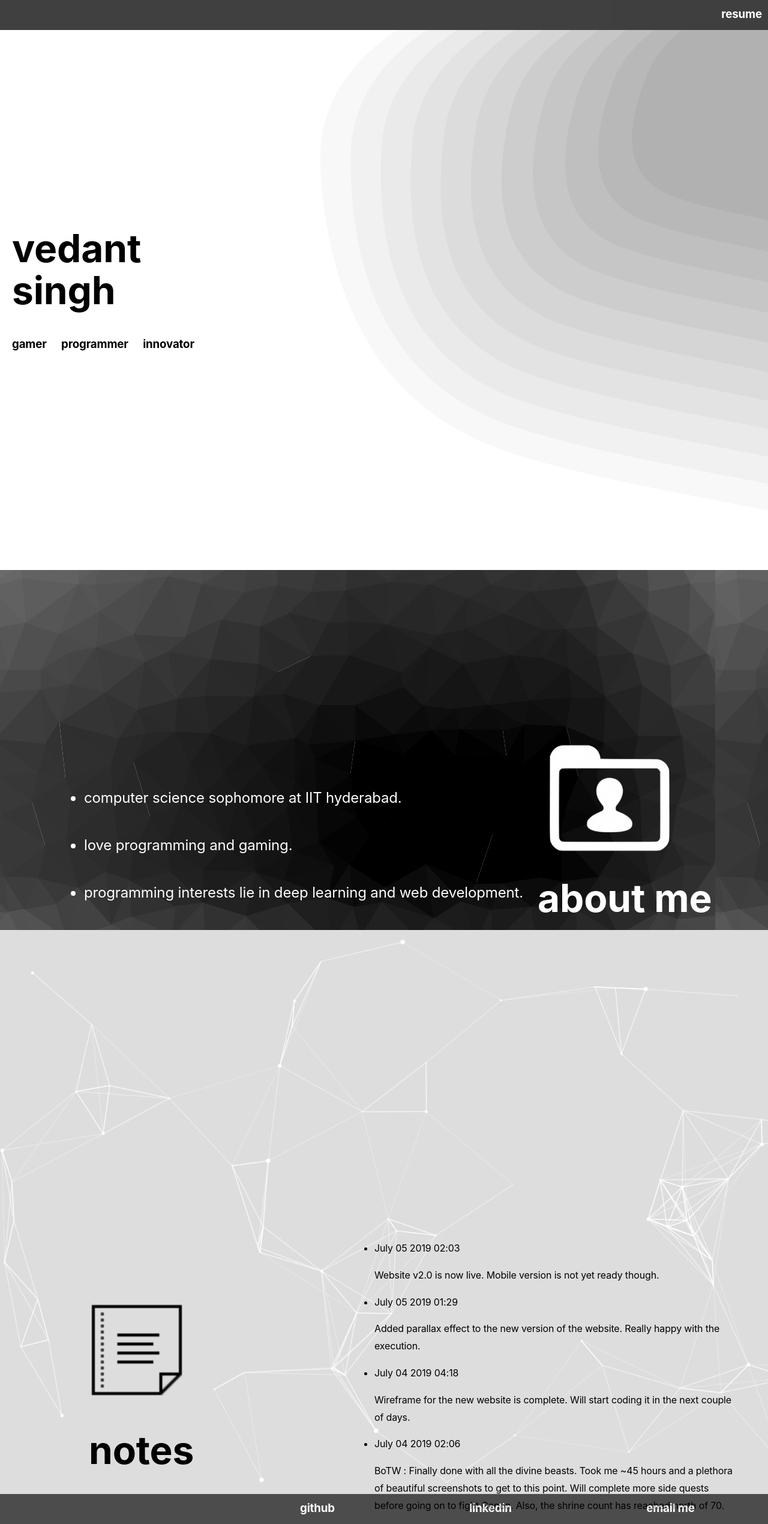
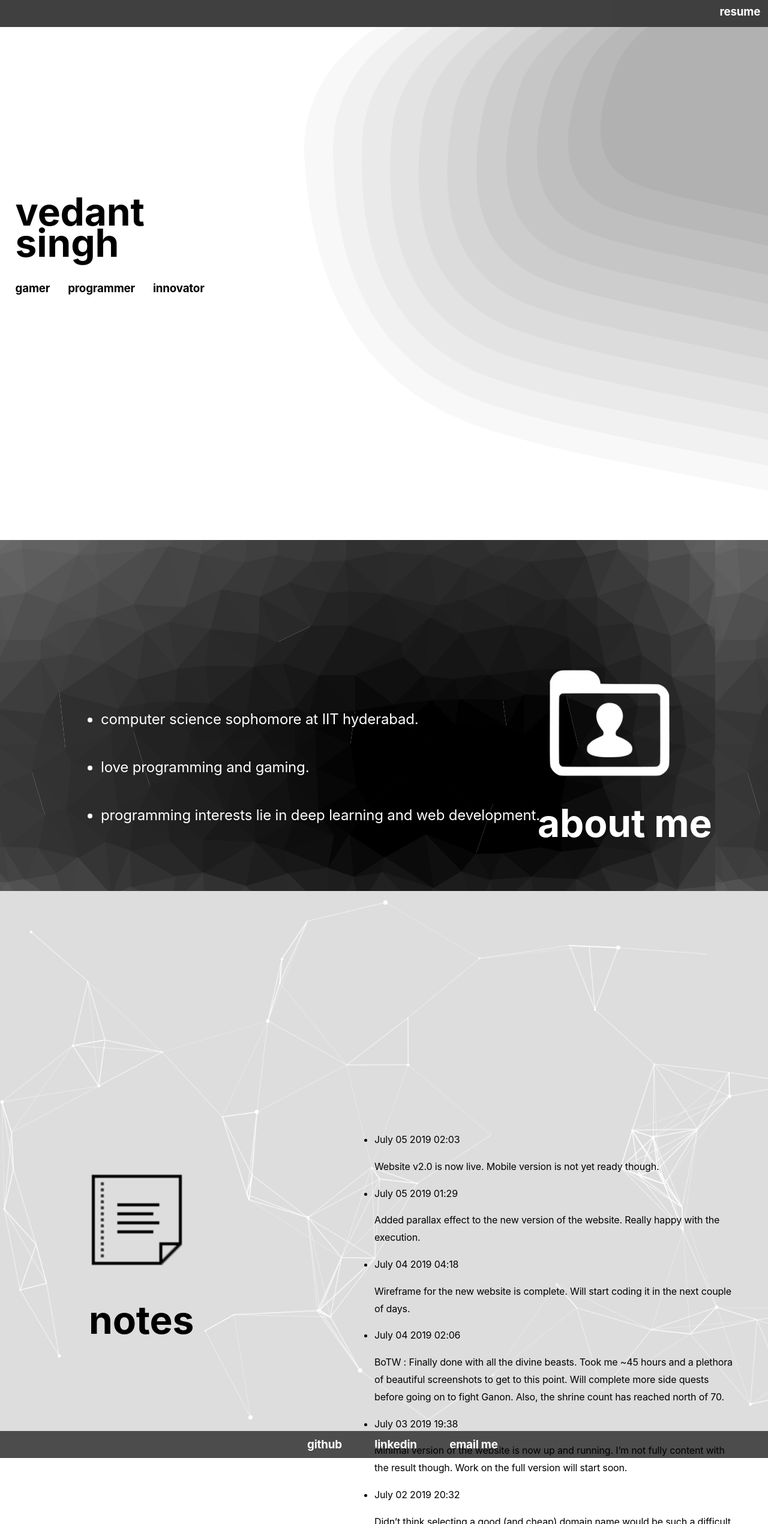
Before and after one commit to vedantsingh1404/website-v2.0, a Jekyll site: the page built from index.html, in a window 1280 px wide. Shown: the whole page at 60% size. Built offline with Jekyll 4.4.1, drawn with Linux system fonts in a browser that asks for light colours.

Commit message:
style changes

```diff
--- a/Gemfile
+++ b/Gemfile
@@ -7,3 +7,5 @@ git_source(:github) {|repo_name| "https://github.com/#{repo_name}" }
 # gem "rails"
 
 gem "jekyll"
+
+gem "jekyll-feed"
--- a/assets/styles.css
+++ b/assets/styles.css
@@ -17,7 +17,7 @@ body {
   background-color: black;
   color: white;
   margin: 0;
-  height: 50px;
+  height: 5%;
   /* position: fixed; */
   width: 100%;
   opacity: 0.75;
@@ -25,14 +25,14 @@ body {
 }
 
 .res-title {
-  margin: 10px 10px 0 0;
+  margin: 0.5% 1% 0 0;
   float: right;
 }
 
 .container-head {
   /* position: absolute; */
   /* margin-top: 50px; */
-  height: 900px;
+  height: 95%;
   background-image: url('../images/cool-background.svg');
   background-repeat: no-repeat;
   background-size: cover;
@@ -41,8 +41,8 @@ body {
 
 .first-name {
   position: absolute;
-  margin-top: 350px;
-  margin-left: 20px;
+  margin-top: 23%;
+  margin-left: 2%;
 }
 
 .large {
@@ -51,19 +51,19 @@ body {
 
 .second-name {
   position: absolute;
-  margin-top: 420px;
-  margin-left: 20px;
+  margin-top: 27%;
+  margin-left: 2%;
 }
 .desc {
-  margin-top: 510px;
-  margin-left: 20px;
+  margin-top: 33%;
+  margin-left: 2%;
   display: inline-block;
 }
 
 .note-container {
   /* background-color: black; */
   color: black;
-  height: 940px;
+  height: 100%;
   align-items: center;
   background-image: url('../images/con-back.png');
   background-repeat:no-repeat;
@@ -76,7 +76,7 @@ body {
   display: inline-block;
   width: 50%;
   margin-left: 20%;
-  margin-top: 500px;
+  margin-top: 30%;
   /* margin: 20px 20px 20px 20px; */
   /* height: 80%; */
 }
@@ -86,7 +86,7 @@ body {
   /* position: */
   margin-left: 10%;
   margin-top: 10%;
-  margin-top: 600px;
+  margin-top: 35%;
   align-items: center;
 
 
@@ -108,25 +108,31 @@ body {
 
 .contact-container {
   width: 100%;
-  height: 50px;
+  height: 5%;
   background-color: black;
   color: white;
   opacity: 0.7;
-  align-items: center;
+}
+
+.contact-links {
+  margin-left: 40%;
+  width: auto;
+  display: inline-block;
+
 }
 
 .con-link {
-  margin-top: 23px;
+  margin-top: 7%;
   display: inline-block;
   line-height: 0.1em;
 }
 
-.link-first {
+/* .link-first {
   margin-left: 500px;
-}
+} */
 
 .link-next {
-  margin-left: 220px;
+  margin-left: 50px;
 }
 
 .link-con {
@@ -140,7 +146,7 @@ body {
 }
 
 .profile-container {
-  height: 600px;
+  height: 65%;
   background-image: url('../images/note-back.png');
   color: white;
 }
@@ -148,15 +154,15 @@ body {
 .profile-content {
   position: absolute;
   display: inline-block;
-  margin-left: 100px;
-  margin-top: 350px;
+  margin-left: 10%;
+  margin-top: 21%;
 }
 
 .profile-icon {
   position: absolute;
   display: inline-block;
   margin-left: 70%;
-  margin-top: 280px;
+  margin-top: 16%;
 }
 
 .profile-image {
@@ -166,7 +172,7 @@ body {
 }
 
 .item-next {
-  margin-top: 50px;
+  margin-top: 7%;
 }
 
 .pro-item {
```
Also changed, not shown: Gemfile.lock.
